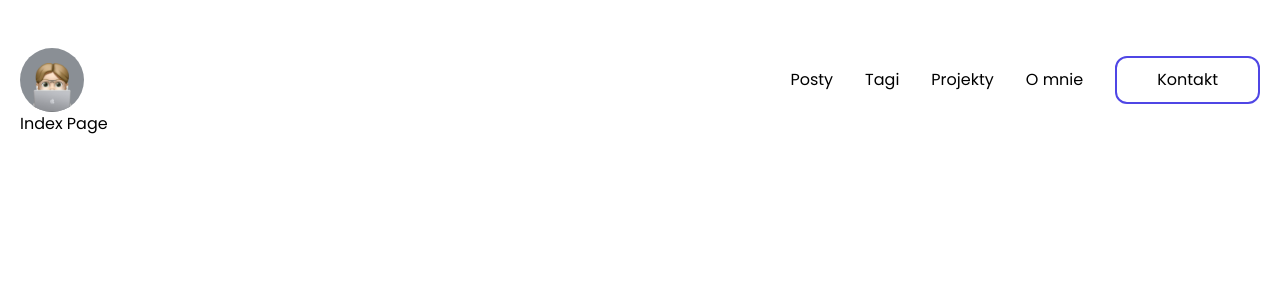
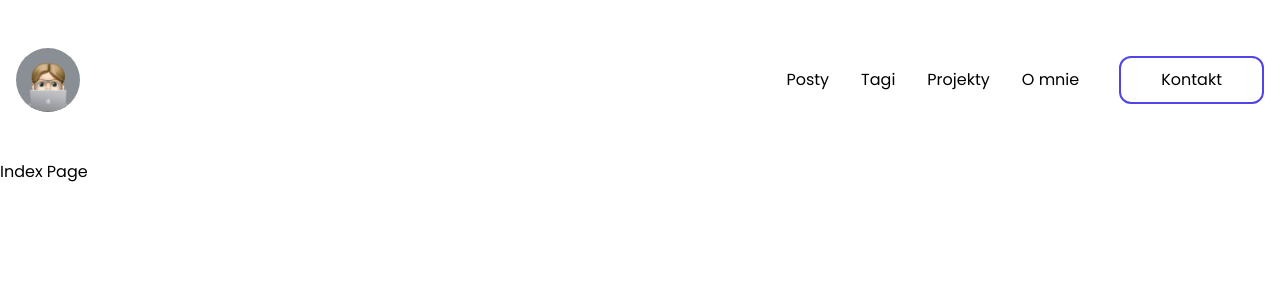
Before and after one commit to AdiPol1359/adipol.dev, a Next.js app: page / in a window 1280 px wide. Shown: the top 300 px of the page. Built offline with nearby package versions, Linux system fonts and the light colour scheme.

Commit message:
refactor: refactor header

```diff
--- a/src/app/layout.tsx
+++ b/src/app/layout.tsx
@@ -1,5 +1,4 @@
 import { Header } from '@/components/layout/Header/Header';
-import { Container } from '@/components/ui/Container/Container';
 import { APP_DESCRIPTION } from '@/constants';
 import { poppins } from '@/lib/fonts';
 
@@ -20,9 +19,9 @@ export default function RootLayout({
 }) {
 	return (
 		<html lang="en" className={poppins.variable}>
-			<body className="bg-primary p-5 pb-0 desktop:pt-12">
+			<body className="bg-primary">
 				<Header />
-				<Container as="main">{children}</Container>
+				<main>{children}</main>
 			</body>
 		</html>
 	);
--- a/src/components/layout/Header/Header.tsx
+++ b/src/components/layout/Header/Header.tsx
@@ -1,18 +1,21 @@
 import Link from 'next/link';
 
-import { HeaderItems } from './HeaderItems/HeaderItems';
+import { HeaderCollapse } from './HeaderCollapse/HeaderCollapse';
 import { HeaderMenu } from './HeaderMenu/HeaderMenu';
 
 import { PageLogo } from '@/components/common/PageLogo';
 import { Container } from '@/components/ui/Container/Container';
 
 export const Header = () => (
-	<Container as="header" className="relative flex items-center">
-		<Link href="/" className="mr-auto">
+	<Container
+		as="header"
+		className="relative flex h-16 items-center justify-between py-4 desktop:py-12"
+	>
+		<Link href="/">
 			<PageLogo />
 		</Link>
-		<HeaderMenu>
-			<HeaderItems />
-		</HeaderMenu>
+		<HeaderCollapse>
+			<HeaderMenu />
+		</HeaderCollapse>
 	</Container>
 );
--- /dev/null
+++ b/src/components/layout/Header/HeaderCollapse/HeaderCollapse.tsx
@@ -0,0 +1,37 @@
+'use client';
+
+import { twMerge } from 'tailwind-merge';
+
+import { HeaderCollapseButton } from './HeaderCollapseButton';
+import { useHeaderCollapse } from './useHeaderCollapse';
+
+import type { ReactNode } from 'react';
+
+const HEADER_COLLAPSE_ID = 'header-collapse';
+
+type HeaderCollapseProps = Readonly<{
+	children: ReactNode;
+}>;
+
+export const HeaderCollapse = ({ children }: HeaderCollapseProps) => {
+	const { isActive, toggleIsActive } = useHeaderCollapse();
+
+	return (
+		<>
+			<div
+				id={HEADER_COLLAPSE_ID}
+				className={twMerge(
+					'invisible absolute left-0 top-full w-full -translate-y-2.5 px-inherit opacity-0 transition-header-collapse duration-200 desktop:visible desktop:static desktop:w-fit desktop:translate-y-0 desktop:px-0 desktop:opacity-100 desktop:transition-none',
+					isActive && 'visible translate-y-0 opacity-100',
+				)}
+			>
+				{children}
+			</div>
+			<HeaderCollapseButton
+				active={isActive}
+				controls={HEADER_COLLAPSE_ID}
+				onClick={toggleIsActive}
+			/>
+		</>
+	);
+};
--- a/src/components/layout/Header/HeaderMenu/HeaderMenuButton.tsx
+++ b/src/components/layout/Header/HeaderCollapse/HeaderCollapseButton.tsx
@@ -1,36 +1,36 @@
 import { twMerge } from 'tailwind-merge';
 
-const ITEM_BASE_STYLES =
+const BASE_ITEM_STYLES =
 	'h-1 rounded-full bg-white transition-all duration-200';
 
-type HeaderMenuButtonProps = Readonly<{
+type HeaderCollapseButtonProps = Readonly<{
 	active: boolean;
 	controls: string;
 	onClick?: () => void;
 }>;
 
-export const HeaderMenuButton = ({
+export const HeaderCollapseButton = ({
 	active,
 	controls,
 	onClick,
-}: HeaderMenuButtonProps) => (
+}: HeaderCollapseButtonProps) => (
 	<button
 		type="button"
+		aria-expanded={active}
 		aria-controls={controls}
-		aria-expanded={active}
 		aria-label={`${active ? 'Zamknij' : 'Otwórz'} menu`}
-		className="flex w-11 flex-col items-end gap-y-2.5 desktop:hidden"
+		className="flex w-9 flex-col items-end gap-y-2 desktop:hidden"
 		onClick={onClick}
 	>
 		<div
 			className={twMerge(
-				ITEM_BASE_STYLES,
+				BASE_ITEM_STYLES,
 				'w-9/12',
-				active && 'w-full translate-y-3.5 -rotate-45',
+				active && 'w-full translate-y-3 -rotate-45',
 			)}
 		/>
 		<div
-			className={twMerge(ITEM_BASE_STYLES, 'w-full', active && 'rotate-45')}
+			className={twMerge(BASE_ITEM_STYLES, 'w-full', active && 'rotate-45')}
 		/>
 	</button>
 );
--- /dev/null
+++ b/src/components/layout/Header/HeaderCollapse/useHeaderCollapse.ts
@@ -0,0 +1,9 @@
+import { useState } from 'react';
+
+export const useHeaderCollapse = () => {
+	const [isActive, setIsActive] = useState(false);
+
+	const toggleIsActive = () => setIsActive((prev) => !prev);
+
+	return { isActive, toggleIsActive };
+};
--- a/src/components/layout/Header/HeaderItems/HeaderItems.tsx
+++ /dev/null
@@ -1,10 +0,0 @@
-import { HeaderItemsNavigation } from './HeaderItemsNavigation/HeaderItemsNavigation';
-
-import { Button } from '@/components/ui/Button/Button';
-
-export const HeaderItems = () => (
-	<div className="flex flex-col items-center gap-y-7 desktop:flex-row desktop:gap-x-8">
-		<HeaderItemsNavigation />
-		<Button fill>Kontakt</Button>
-	</div>
-);
--- a/src/components/layout/Header/HeaderMenu/HeaderMenu.tsx
+++ b/src/components/layout/Header/HeaderMenu/HeaderMenu.tsx
@@ -1,37 +1,10 @@
-'use client';
+import { HeaderMenuNavigation } from './HeaderMenuNavigation/HeaderMenuNavigation';
 
-import { twMerge } from 'tailwind-merge';
+import { Button } from '@/components/ui/Button/Button';
 
-import { HeaderMenuButton } from './HeaderMenuButton';
-import { useHeaderMenu } from './useHeaderMenu';
-
-import type { ReactNode } from 'react';
-
-const HEADER_MENU_ID = 'header-menu';
-
-type HeaderMenuProps = Readonly<{
-	children: ReactNode;
-}>;
-
-export const HeaderMenu = ({ children }: HeaderMenuProps) => {
-	const { isActive, handleButtonClick } = useHeaderMenu();
-
-	return (
-		<>
-			<div
-				id={HEADER_MENU_ID}
-				className={twMerge(
-					'invisible absolute top-full w-full translate-y-1.5 rounded-xl border-2 border-primary/40 bg-secondary p-5 opacity-0 transition-header-menu duration-200 desktop:visible desktop:relative desktop:top-0 desktop:w-fit desktop:translate-y-0 desktop:border-none desktop:bg-transparent desktop:p-0 desktop:opacity-100 desktop:transition-none',
-					isActive && 'visible translate-y-3.5 opacity-100',
-				)}
-			>
-				{children}
-			</div>
-			<HeaderMenuButton
-				active={isActive}
-				controls={HEADER_MENU_ID}
-				onClick={handleButtonClick}
-			/>
-		</>
-	);
-};
+export const HeaderMenu = () => (
+	<div className="space-y-6 rounded-xl border-2 border-primary/40 bg-secondary p-5 desktop:flex desktop:flex-row desktop:items-center desktop:gap-x-10 desktop:space-y-0 desktop:rounded-none desktop:border-none desktop:bg-transparent desktop:p-0">
+		<HeaderMenuNavigation />
+		<Button fill>Kontakt</Button>
+	</div>
+);
--- a/src/components/layout/Header/HeaderItems/HeaderItemsNavigation/HeaderItemsNavigation.tsx
+++ b/src/components/layout/Header/HeaderMenu/HeaderMenuNavigation/HeaderMenuNavigation.tsx
@@ -1,10 +1,10 @@
-import { items } from './HeaderItemsNavigation.items';
+import { items } from './HeaderMenuNavigation.data';
 
 import { ActiveLink } from '@/components/common/ActiveLink';
 
-export const HeaderItemsNavigation = () => (
+export const HeaderMenuNavigation = () => (
 	<nav>
-		<ul className="flex flex-col items-center gap-y-7 desktop:flex-row desktop:gap-x-8">
+		<ul className="flex flex-col items-center gap-y-6 desktop:flex-row desktop:gap-x-8">
 			{items.map(({ title, href }) => (
 				<li key={title}>
 					<ActiveLink
--- a/src/components/layout/Header/HeaderMenu/useHeaderMenu.ts
+++ /dev/null
@@ -1,9 +0,0 @@
-import { useState } from 'react';
-
-export const useHeaderMenu = () => {
-	const [isActive, setIsActive] = useState(false);
-
-	const handleButtonClick = () => setIsActive((prev) => !prev);
-
-	return { isActive, handleButtonClick };
-};
--- a/src/components/ui/Container/Container.tsx
+++ b/src/components/ui/Container/Container.tsx
@@ -13,5 +13,7 @@ export const Container = ({
 	className,
 	children,
 }: ContainerProps) => (
-	<As className={twJoin('mx-auto max-w-7xl', className)}>{children}</As>
+	<As className={twJoin('mx-auto box-content max-w-7xl px-4', className)}>
+		{children}
+	</As>
 );
--- a/tailwind.config.ts
+++ b/tailwind.config.ts
@@ -42,10 +42,13 @@ export default {
 				sans: ['var(--font-poppins)', ...defaultTheme.fontFamily.sans],
 			},
 			transitionProperty: {
-				'header-menu': 'opacity, transform, visibility',
+				'header-collapse': 'opacity, transform, visibility',
 			},
 			screens: {
 				desktop: '768px',
+			},
+			spacing: {
+				inherit: 'inherit',
 			},
 		},
 	},
```
Also changed, not shown: src/components/layout/Header/HeaderMenu/HeaderMenuNavigation/HeaderMenuNavigation.data.ts (renamed from src/components/layout/Header/HeaderItems/HeaderItemsNavigation/HeaderItemsNavigation.items.ts).
